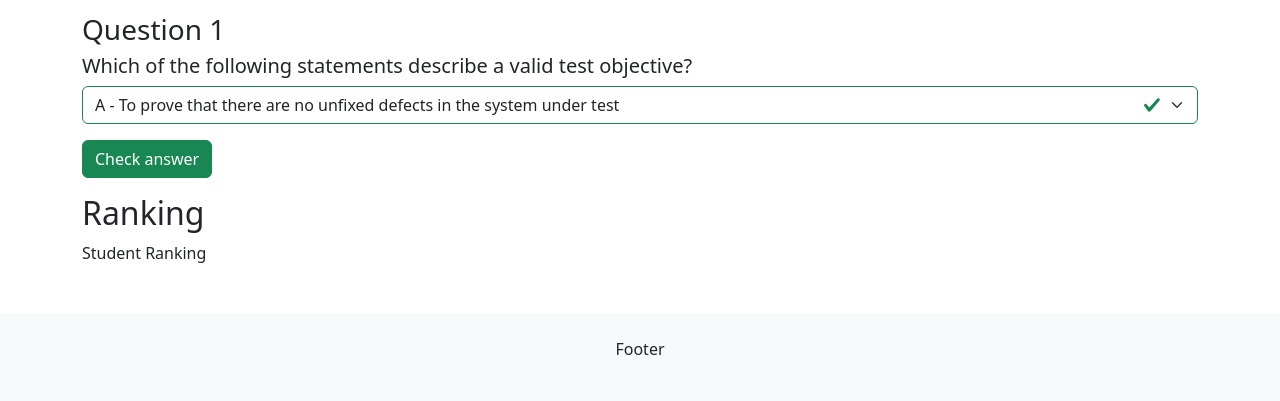
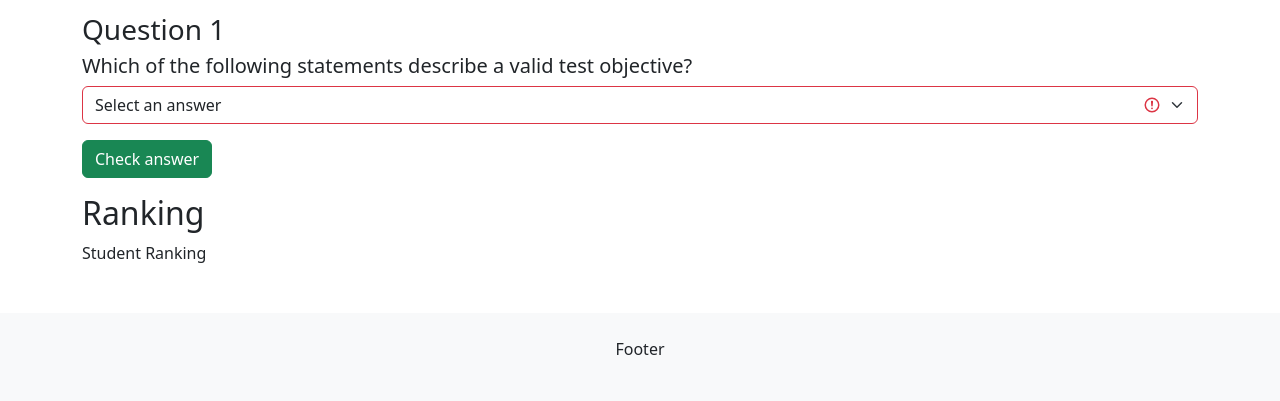
Before and after one commit to JoseQA81/ISTQB-online-test1, a plain HTML site: page index.html in a window 1280 px wide. Shown: the part 589-990 px from the top of the page. Drawn offline with nearby package versions, Linux system fonts and the light colour scheme.

Commit message:
Update index.html

```diff
--- a/index.html
+++ b/index.html
@@ -58,6 +58,7 @@
 
                     <div class="mb-3">
                         <select id="question1" class="form-select" required>
+                            <option value="">Select an answer</option>
                             <option value="q1answerA">A - To prove that there are no unfixed defects in the system under
                                 test</option>
                             <option value="q1answerB">B - To reduce the risk level of the test object and to build
```
